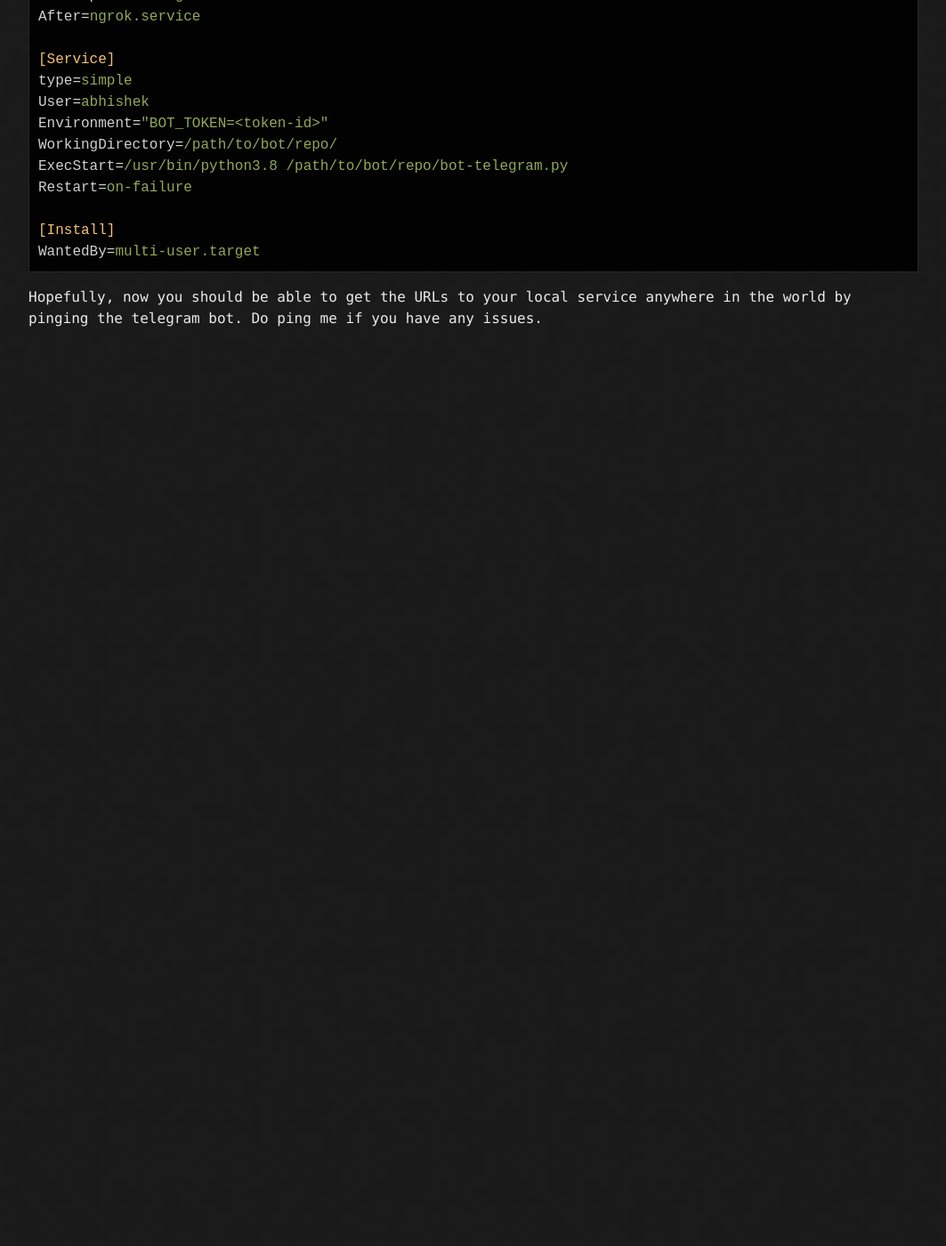
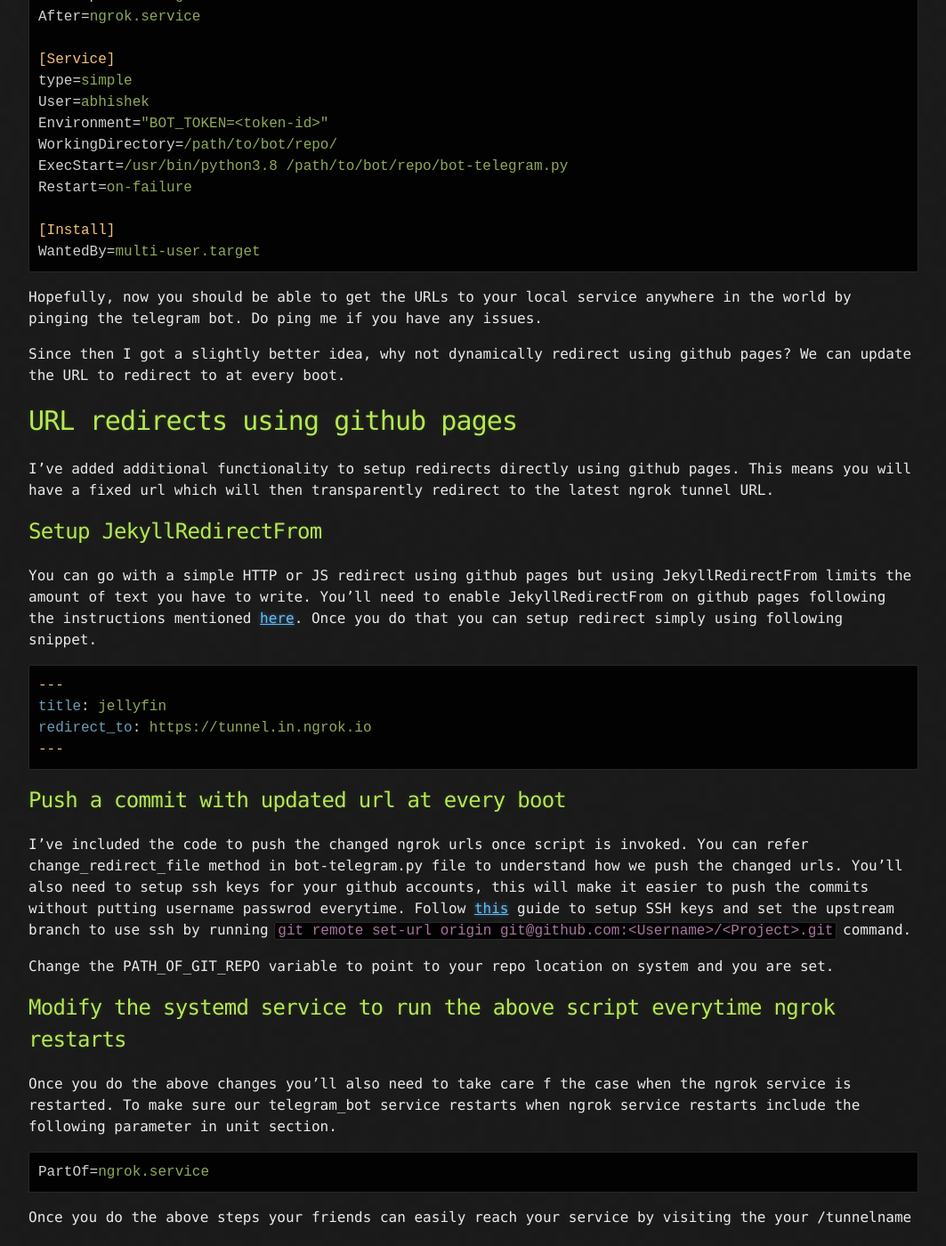
Before and after one commit to bagdeabhishek/bagdeabhishek.github.io, a Jekyll site: the page built from ngrok.md, in a window 1280 px wide and 1400 px high, scrolled down 4869 px. Shown: the whole window at 89% size, without its empty margins (108-1171 px from the left). Built offline with Jekyll 4.4.1, drawn with Linux system fonts in a browser that asks for light colours; before the commit the page ends 5259 px from its top, so only the background shows below that.

Commit message:
Added github pages redirect method to ngrok

````diff
--- a/ngrok.md
+++ b/ngrok.md
@@ -126,5 +126,30 @@ Restart=on-failure
 [Install]
 WantedBy=multi-user.target
 ```
+Hopefully, now you should be able to get the URLs to your local service anywhere in the world by pinging the telegram bot. Do ping me if you have any issues.
 
-Hopefully, now you should be able to get the URLs to your local service anywhere in the world by pinging the telegram bot. Do ping me if you have any issues.
+Since then I got a slightly better idea, why not dynamically redirect using github pages? We can update the URL to redirect to at every boot.
+
+# URL redirects using github pages
+I've added additional functionality to setup redirects directly using github pages. This means you will have a fixed url which will then transparently redirect to the latest ngrok tunnel URL.
+## Setup JekyllRedirectFrom
+You can go with a simple HTTP or JS redirect using github pages but using JekyllRedirectFrom limits the amount of text you have to write. You'll need to enable JekyllRedirectFrom on github pages following the instructions mentioned [here](https://github.com/jekyll/jekyll-redirect-from). Once you do that you can setup redirect simply using following snippet.
+```md
+---
+title: jellyfin
+redirect_to: https://tunnel.in.ngrok.io
+---
+```
+## Push a commit with updated url at every boot
+I've included the code to push the changed ngrok urls once script is invoked. You can refer change_redirect_file method in bot-telegram.py file to understand how we push the changed urls. You'll also need to setup ssh keys for your github accounts, this will make it easier to push the commits without putting username passwrod everytime. Follow [this](https://docs.github.com/en/github/authenticating-to-github/connecting-to-github-with-ssh) guide to setup SSH keys and set the upstream branch to use ssh by running `git remote set-url origin git@github.com:<Username>/<Project>.git` command.
+
+Change the PATH_OF_GIT_REPO variable to point to your repo location on system and you are set.
+
+## Modify the systemd service to run the above script everytime ngrok restarts
+Once you do the above changes you'll also need to take care f the case when the ngrok service is restarted. To make sure our telegram_bot service restarts when ngrok service restarts include the following parameter in unit section.
+```ini
+PartOf=ngrok.service
+```
+
+
+Once you do the above steps your friends can easily reach your service by visiting the your <github-pages-url>/tunnelname
````
